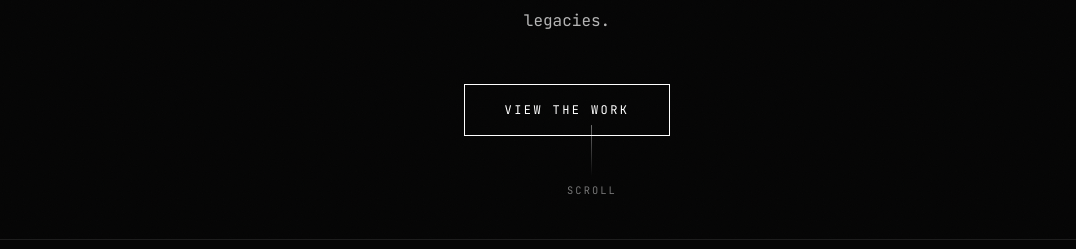
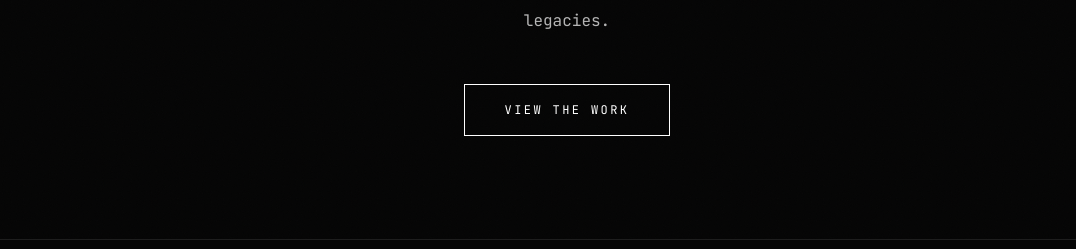
Before and after one commit to samyog1615/samyog-portfolio, a Next.js app: page / in a window 1280 px wide. Shown: the part 904-1153 px from the top of the page, without its empty margins (73-1149 px from the left). Built offline with nearby package versions, Linux system fonts and the light colour scheme.

Commit message:
remove scroll indicator

```diff
--- a/components/Hero.tsx
+++ b/components/Hero.tsx
@@ -86,17 +86,6 @@ export default function Hero() {
           </a>
         </motion.div>
       </div>
-
-      {/* Scroll indicator */}
-      <motion.div
-        {...fadeUp(1.2)}
-        className="absolute bottom-10 left-1/2 -translate-x-1/2 flex flex-col items-center gap-2"
-      >
-        <div className="scroll-line w-px h-12 bg-gradient-to-b from-white/50 to-transparent" />
-        <span className="text-[0.65rem] tracking-[0.2em] uppercase text-white/45">
-          Scroll
-        </span>
-      </motion.div>
     </section>
   )
 }
```
